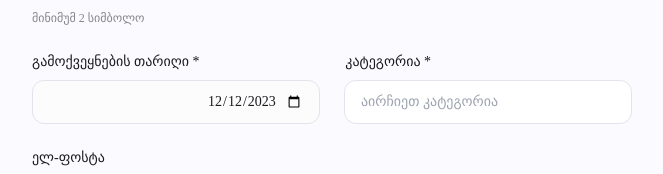
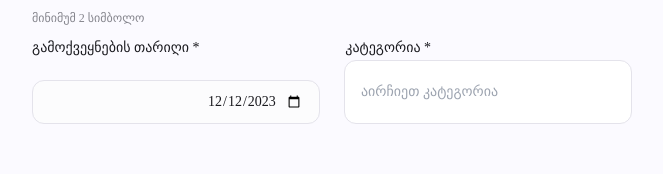
Before and after one commit to luttinno/redberry, a React (Create React App) app: page /add-blog in a window 1280 px wide. Shown: the part 749-923 px from the top of the page, without its empty margins (248-911 px from the left). Built offline with nearby package versions, Linux system fonts and the light colour scheme; a small style sheet from the web is missing.

Commit message:
fix category-dropdown

```diff
--- a/src/components/AddBlogs.jsx
+++ b/src/components/AddBlogs.jsx
@@ -93,7 +93,7 @@ const BlogUploadForm = ({ onUpload, onClose }) => {
       <div className="bg-cover bg-[#FBFAFF] h-[1078px] pt-10  ">
         <form
           onSubmit={handleSubmit}
-          className="w-[600px] h-[928px] relative m-auto translate translate-x-[-60px] "
+          className="w-[600px] h-[962px] relative m-auto translate translate-x-[-60px] "
         >
           <h1 className="font-[FiraGO] text-[32px] font-bold leading-[40px] tracking-normal text-left absolute top-0 left-0 ">
             ბლოგის დამატება
@@ -177,7 +177,7 @@ const BlogUploadForm = ({ onUpload, onClose }) => {
               მინიმუმ 2 სიმბოლო
             </li>
           </ul>
-          <h2 className="font-[FiraGO] text-[14px] font-medium leading-[20px] tracking-normal text-left text-[#1A1A1F] absolute top-[680px] left-0 ">
+          <h2 className="font-[FiraGO] text-[14px] font-medium leading-[20px] tracking-normal text-left text-[#1A1A1F] absolute bottom-[276px] left-0 ">
             გამოქვეყნების თარიღი *
           </h2>
           <input
@@ -186,9 +186,9 @@ const BlogUploadForm = ({ onUpload, onClose }) => {
             min="2023-29-12"
             max="2024-12-31"
             onChange={handleDateChange}
-            className="w-[288px] h-[44px] rounded-[12px] border-[1px] border-[#E4E3EB] font-[FiraGO] text-[14px] font-normal leading-[20px] tracking-normal text-left text-[#1A1A1F] bg-[#FCFCFD] absolute bottom-[176px] pl-[16px] pr-[16px] flex flex-row-reverse "
+            className="w-[288px] h-[44px] rounded-[12px] border-[1px] border-[#E4E3EB] font-[FiraGO] text-[14px] font-normal leading-[20px] tracking-normal text-left text-[#1A1A1F] bg-[#FCFCFD] absolute bottom-[210px] pl-[16px] pr-[16px] flex flex-row-reverse "
           />
-          <h2 className="font-[FiraGO] text-[14px] font-medium leading-[20px] tracking-normal text-left text-[#1A1A1F] absolute bottom-[228px] right-[201px] ">
+          <h2 className="font-[FiraGO] text-[14px] font-medium leading-[20px] tracking-normal text-left text-[#1A1A1F] absolute bottom-[276px] right-[201px] ">
             კატეგორია *
           </h2>
           <MultiSelectCategories />
@@ -197,7 +197,7 @@ const BlogUploadForm = ({ onUpload, onClose }) => {
             ელ-ფოსტა
           </h2>
           <input
-            className="w-[288px] h-[44px] bg-[#F7F7FF] border-[#5D37F3] border-[1.5px] rounded-[12px] pl-4 focus:outline-[#5D37F3] absolute bottom-[80px] left-0 "
+            className="w-[288px] h-[44px] bg-[#F7F7FF] border-[#5D37F3] border-[1.5px] rounded-[12px] pl-4 focus:outline-[#5D37F3] absolute bottom-[114px] left-0 "
             placeholder="Example@redberry.ge"
             type="email"
             id="email"
--- a/src/components/MultiSelectCategories.jsx
+++ b/src/components/MultiSelectCategories.jsx
@@ -1,6 +1,6 @@
 import React, { useState } from "react";
 
-const CustomSelect = ({ options, selected, onSelect }) => {
+const CustomSelect = ({ options, selected, onSelect, categoryStyles }) => {
   const [isOpen, setIsOpen] = useState(false);
 
   const handleSelect = (option) => {
@@ -12,20 +12,24 @@ const CustomSelect = ({ options, selected, onSelect }) => {
     <div className="custom-select">
       {selected ? (
         <input
-          className="w-[288px] h-[44px] border-[1px] border-[#E4E3EB] rounded-[12px] text-[#85858D] font-[FiraGO] text-[14px] font-normal leading-[20px] tracking-normal text-left pl-4 focus:outline-[#5D37F3]"
+          className="w-[288px] h-[64px] border-[1px] border-[#E4E3EB] rounded-[12px] text-[#85858D] font-[FiraGO] text-[14px] font-normal leading-[20px] tracking-normal text-left pl-4 focus:outline-[#5D37F3]"
           onClick={() => setIsOpen(!isOpen)}
         ></input>
       ) : (
         <input
           placeholder="აირჩიეთ კატეგორია"
           onClick={() => setIsOpen(!isOpen)}
-          className="w-[288px] h-[44px] border-[1px] border-[#E4E3EB] rounded-[12px] text-[#85858D] font-[FiraGO] text-[14px] font-normal leading-[20px] tracking-normal text-left pl-4 focus:outline-[#5D37F3] "
+          className="w-[288px] h-[64px] border-[1px] border-[#E4E3EB] rounded-[12px] text-[#85858D] font-[FiraGO] text-[14px] font-normal leading-[20px] tracking-normal text-left pl-4 focus:outline-[#5D37F3]  "
         ></input>
       )}
       {isOpen && (
-        <ul className="absolute top-[42px]">
-          {options.map((option, i) => (
-            <li key={option} onClick={() => handleSelect(option)}>
+        <ul className="absolute top-[64px]">
+          {options.map((option) => (
+            <li
+              key={option}
+              onClick={() => handleSelect(option)}
+              className={`category-item-${option} ${categoryStyles[option]}`}
+            >
               {option}
             </li>
           ))}
@@ -49,6 +53,22 @@ const MultiSelectCategories = () => {
     // Add more categories as needed
   ];
 
+  const categoryStyles = {
+    მარკეტი:
+      "w-[71px] h-[28px] rounded-[30px]  bg-[#D6961C] text-[#FFFFFF] font-[FiraGO] text-[12px] font-medium leading-[16px] tracking-normal text-center pt-[8px] cursor-pointer",
+    აპლიკაცია:
+      "w-[85px] h-[28px] rounded-[30px]  bg-[#15C972] text-[#FFFFFF] font-[FiraGO] text-[12px] font-medium leading-[16px] tracking-normal text-center pt-[8px] cursor-pointer",
+    "ხელოვნური ინტელექტი":
+      "w-[166px] h-[28px] rounded-[30px]  bg-[#B71FDD] text-[#FFFFFF] font-[FiraGO] text-[12px] font-medium leading-[16px] tracking-normal text-center pt-[8px] cursor-pointer",
+    "UI/UX":
+      "w-[53px] h-[28px]    rounded-[30px] font-[FiraGO] text-[12px] font-medium leading-[16px] tracking-normal  bg-[#DC2828] text-[#FFFFFF] text-center pt-[8px] cursor-pointer",
+    კვლევა:
+      "w-[60px] h-[28px]    rounded-[30px] font-[FiraGO] text-[12px] font-medium leading-[16px] tracking-normal  bg-[#60BE16] text-[#FFFFFF] text-center pt-[8px] cursor-pointer ",
+    Figma:
+      "w-[53px] h-[28px]    rounded-[30px] font-[FiraGO] text-[12px] font-medium leading-[16px] tracking-normal  bg-[#1AC7A8] text-[#FFFFFF] text-center pt-[8px] cursor-pointer",
+    // Add more styles as needed
+  };
+
   const handleCategoryChange = (category) => {
     setSelectedCategory(category);
 
@@ -65,19 +85,17 @@ const MultiSelectCategories = () => {
   };
 
   return (
-    <div className=" flex flex-row absolute bottom-[176px] right-0 items-center ">
+    <div className=" flex flex-row absolute bottom-[210px] right-0  ">
       <CustomSelect
         options={categoryOptions}
         selected={selectedCategory}
         onSelect={handleCategoryChange}
+        categoryStyles={categoryStyles}
       />
 
-      <ul className="flex flex-row absolute left-0">
+      <ul className="flex flex-row absolute left-0 flex-wrap ">
         {selectedCategories.map((category) => (
-          <li
-            key={category}
-            className="w-[83px] h-[32px]   rounded-[30px]  bg-[#FFB82F] font-[FiraGO] text-[12px] font-medium leading-[16px] tracking-normal text-center text-[#FFFFFF] cursor-pointer pt-2"
-          >
+          <li key={category} className={` ${categoryStyles[category]}`}>
             {category}{" "}
             <button
               type="button"
```
